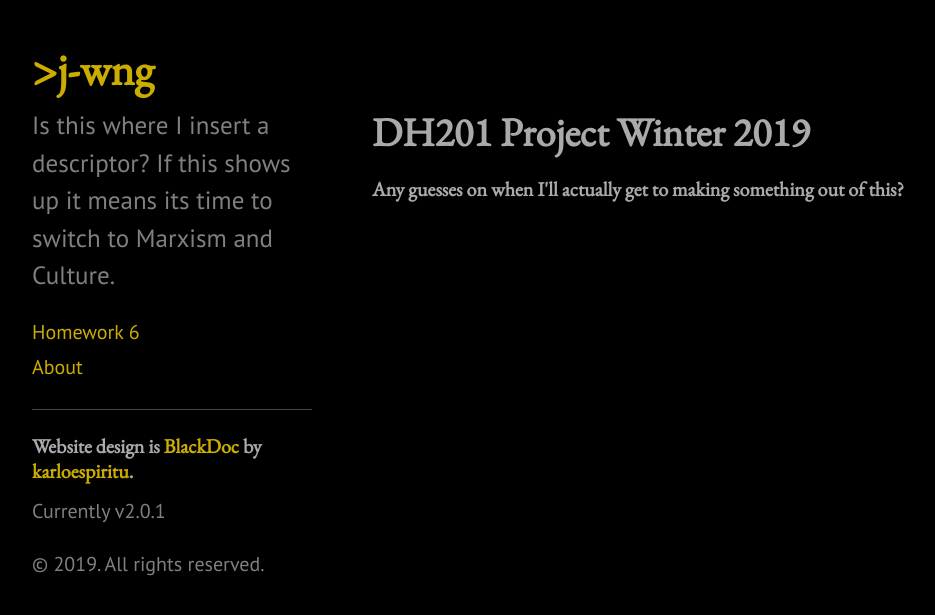
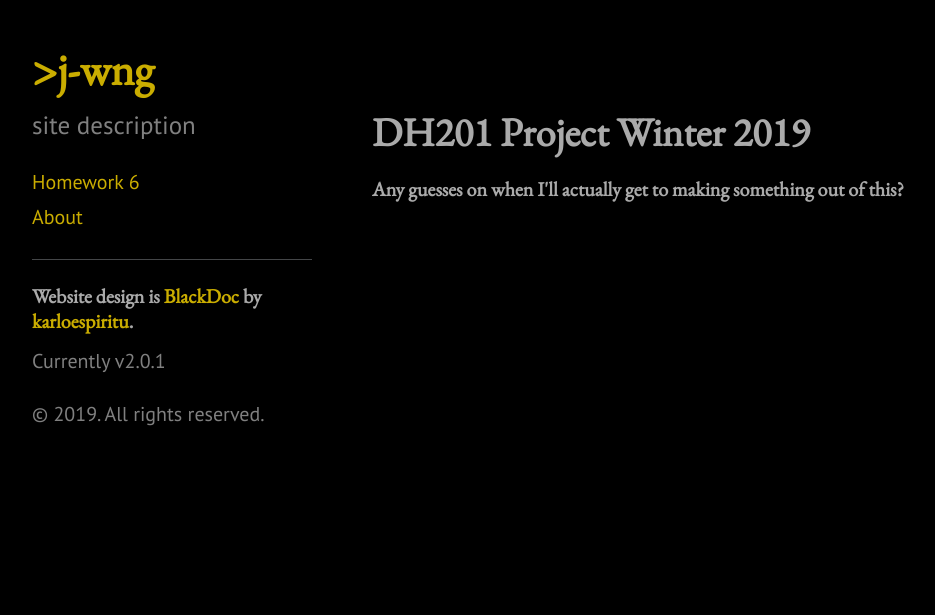
Before and after one commit to j-wng/j-wng.github.io, a Jekyll site: the page built from index.html, in a window 1280 px wide. Shown: the top 615 px of the page, without its empty margins (8-943 px from the left). Built offline with Jekyll 4.4.1, drawn with Linux system fonts in a browser that asks for light colours; the list of posts is cut into pages by our own code.

Commit message:
Update sidebar.html

```diff
--- a/_includes/sidebar.html
+++ b/_includes/sidebar.html
@@ -6,7 +6,7 @@
           >j-wng
         </a>
       </h1>
-      <p class="lead">Is this where I insert a descriptor? If this shows up it means its time to switch to Marxism and Culture.</p>
+      <p class="lead">site description</p>
     </div>
 
     <nav class="sidebar-nav">
```
